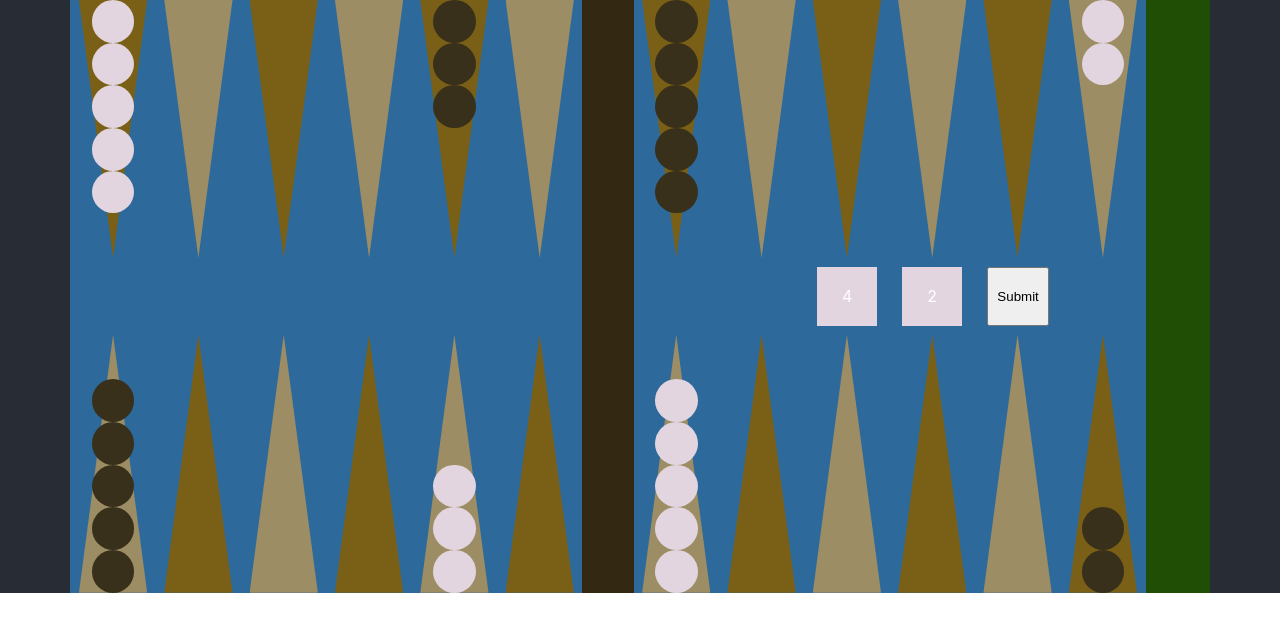
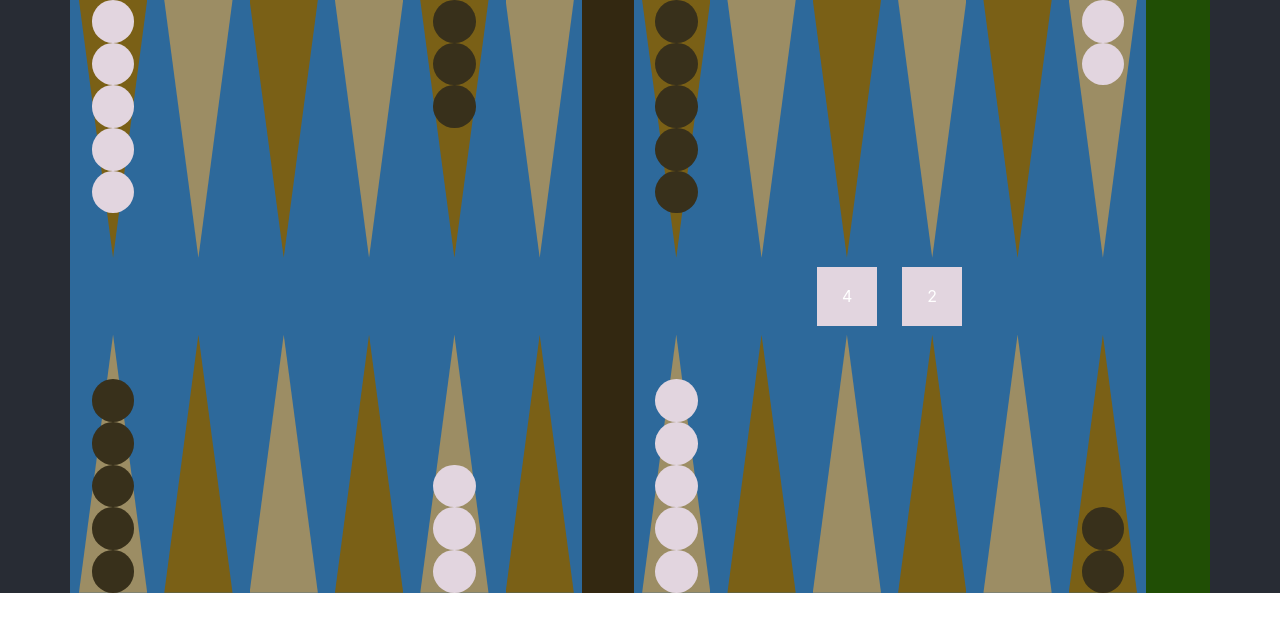
Before and after one commit to sam-swarr/backgammon, a React (Create React App) app: page / in a window 1280 px wide. Shown: the top 632 px of the page. Built offline with nearby package versions, Linux system fonts and the light colour scheme.

Commit message:
only show submit button when provisional moves are valid

```diff
--- a/src/Dice.tsx
+++ b/src/Dice.tsx
@@ -10,12 +10,14 @@ type DiceProps = {
   currentPlayerColor: Color,
   diceValues: number[],
   hasProvisionalMoves: boolean,
+  canSubmit: boolean,
 };
 
 const Dice: FunctionComponent<DiceProps> = ({
   currentPlayerColor,
   diceValues,
   hasProvisionalMoves,
+  canSubmit,
 }: DiceProps) => {
   const dispatch = useAppDispatch();
   return (
@@ -41,7 +43,9 @@ const Dice: FunctionComponent<DiceProps> = ({
           {diceValues[1]}
         </div>
         <div className={"Submit-button-wrapper"}>
-          <button className={"Submit-button"}>
+          <button
+            className={"Submit-button"}
+            hidden={!canSubmit}>
             Submit
           </button>
         </div>
--- a/src/GameBoard.tsx
+++ b/src/GameBoard.tsx
@@ -4,7 +4,7 @@ import { getAvailableDice } from './store/dice';
 import { applyMoveToGameBoardState } from './store/gameBoardSlice';
 import { clearHighlightedMoves, setHighlightedMoves } from './store/highlightedMovesSlice';
 import { useAppDispatch, useAppSelector } from './store/hooks';
-import { getMoveIfValid } from './store/moves';
+import { areProvisionalMovesSubmittable, getMoveIfValid } from './store/moves';
 import { appendProvisionalMove } from './store/provisionalMovesSlice';
 import {Color, MovementDirection, Player, ValidMove} from './Types';
 import BoardPoint from './BoardPoint';
@@ -221,7 +221,13 @@ const GameBoard: FunctionComponent<GameBoardProps> = ({
         <Dice
           currentPlayerColor={currentPlayer === Player.One ? playerOneColor : playerTwoColor}
           diceValues={dice}
-          hasProvisionalMoves={provisionalMoves.length > 0} />
+          hasProvisionalMoves={provisionalMoves.length > 0}
+          canSubmit={areProvisionalMovesSubmittable(
+            originalGameBoardState,
+            dice,
+            currentPlayer,
+            provisionalMoves,
+          )} />
         <div className="Game-board-quadrant top">
           {topRightPoints}
         </div>
```
